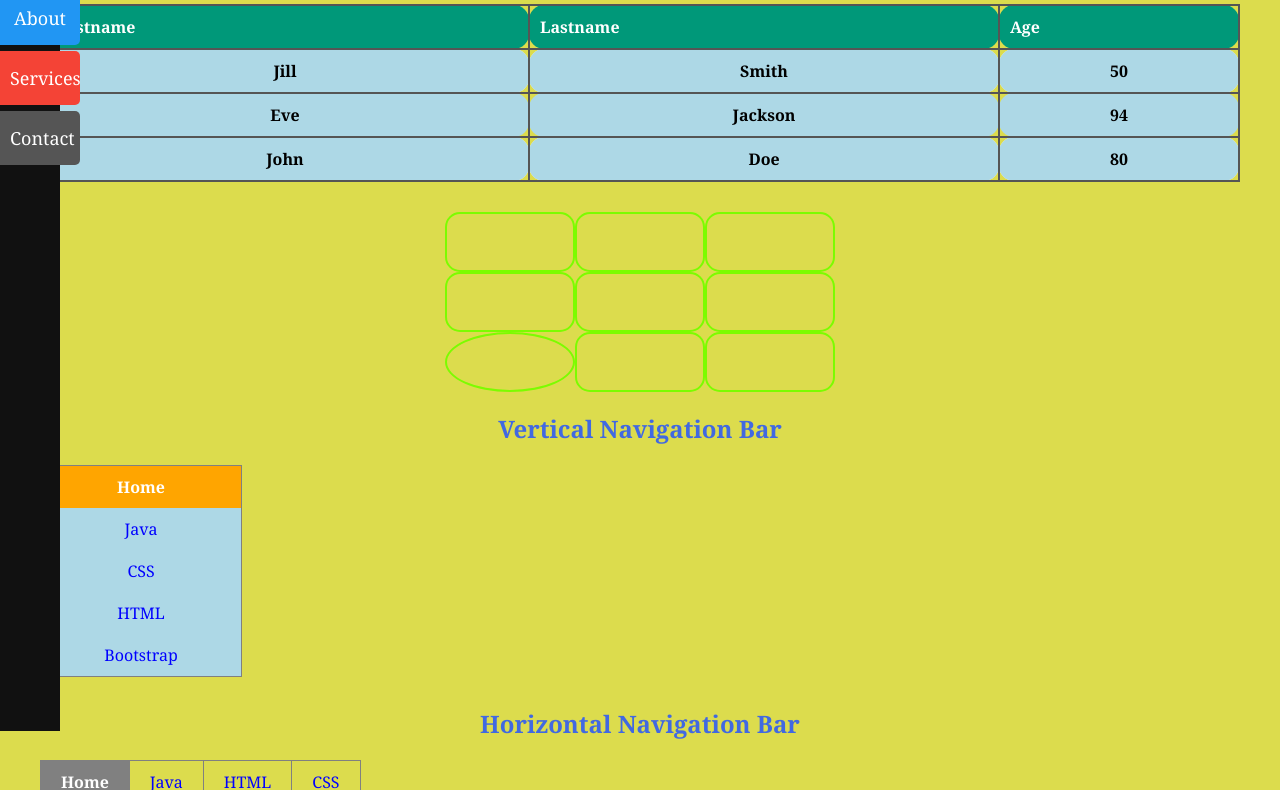
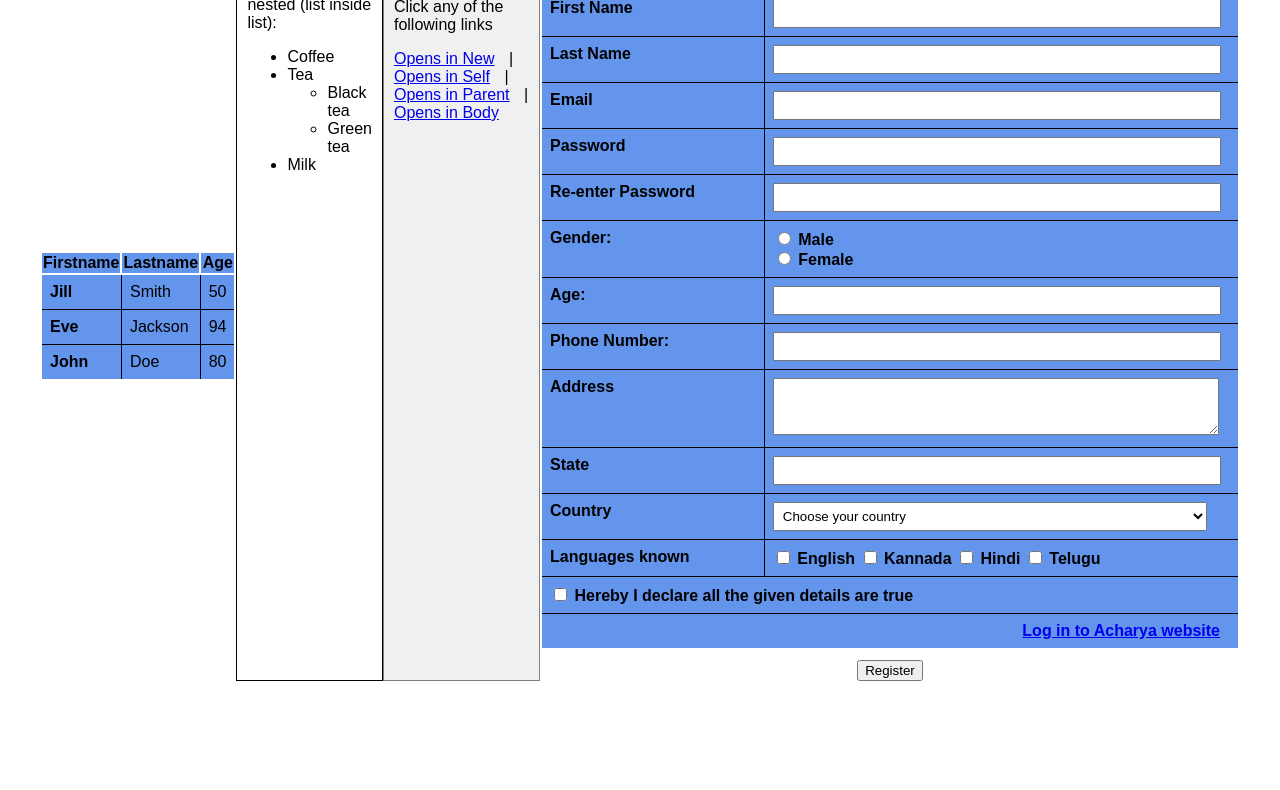
Before and after one commit to hmBRUNDA1/HTMLWEEK1, a plain HTML site: page index.html in a window 1280 px wide. Shown: the part 89-879 px from the top of the page. After the commit the page ends 810 px from the top, so only its background shows below. Drawn offline with Linux system fonts and the light colour scheme.

Commit message:
Update index.html

```diff
--- a/index.html
+++ b/index.html
@@ -1,407 +1,247 @@
+<!DOCTYPE html>
+<html lang="en">
+    <head>
+        <meta charset="UTF-8">
+        <meta name="viewport" content="width=device-width,intial-scale=1.0">
+        <title>Task 1</title>
+        <style>
+            table, th, td {
+                border: 2px solid white;
+                border-collapse: collapse;
+            }
+
+            table {
+                width: 60%;
+                background-color: cornflowerblue;
+                margin: 20px auto;
+            }
+
+
+        </style>
+    </head>
+    <body>
+        <table >
+            <thead>
+                <tr>
+                    <th>Firstname</th>
+                    <th>Lastname</th>
+                    <th>Age</th>
+                </tr>
+            </thead>
+            <tbody>
+                <tr>
+                    <td>Jill</td>
+                    <td>Smith</td>
+                    <td>50</td>
+                </tr>
+            <tbody>
+                <tr>
+                    <td>Eve</td>
+                    <td>Jackson</td>
+                    <td>94</td>
+                </tr>
+            </tbody>
+            <tbody>
+                <tr>
+                    <td>John</td>
+                    <td>Doe</td>
+                    <td>80</td>
+                </tr>
+            </tbody>
+            </tbody>
+        </table>
+    </body>
+</html>
 <!DOCTYPE html>
 <html>
 <head>
-  <title>Task 1</title>
+  <title>Task 2</title>
   <style>
-    body {
-      font-family: Arial, sans-serif;
-      text-align: center;
-      margin: 40px;
+    .box {
+      border: 1px solid black;
+      width: 250px;
+      padding: 10px;
     }
-
-    h2 {
-      color: #4169E1;
+    .links {
+      border: 1px solid gray;
+      background-color: #f0f0f0;
+      padding: 10px;
+      width: fit-content;
+      margin-top: 20px;
     }
-
-    table {
-      margin: 0 auto 30px auto;
-      border-collapse: separate;
-      border-spacing: 10px;
-    }
-
-    th, td {
-      background-color: #add8e6;
-      border: 2px solid #555;
-      padding: 10px 20px;
-      font-weight: bold;
-      border-radius: 15px;
-    }
-
-    th {
-      background-color: #b0e0e6;
-    }
-
-    .grid-container {
-      display: grid;
-      grid-template-columns: repeat(3, 130px);
-      grid-template-rows: repeat(3, 60px);
-      gap: 0;
-      justify-content: center;
-      margin-top: 10px;
-    }
-
-    .shape {
-      width: 130px;
-      height: 60px;
-      border: 2px solid #7CFC00;
-      border-radius: 15px;
-      box-sizing: border-box;
-    }
-
-    .oval {
-      border-radius: 50%;
+    a {
+      margin-right: 10px;
     }
   </style>
 </head>
 <body>
-  <h2>Task 1</h2>
-  <table>
-    <tr><th>Firstname</th><th>Lastname</th><th>Age</th></tr>
-    <tr><td>Jill</td><td>Smith</td><td>50</td></tr>
-    <tr><td>Eve</td><td>Jackson</td><td>94</td></tr>
-    <tr><td>John</td><td>Doe</td><td>80</td></tr>
-  </table>
-  <div class="grid-container">
-    <div class="shape"></div><div class="shape"></div><div class="shape"></div>
-    <div class="shape"></div><div class="shape"></div><div class="shape"></div>
-    <div class="shape oval"></div><div class="shape"></div><div class="shape"></div>
+    <div class="box">
+      <p>Lists can be nested (list inside list):</p>
+      <ul>
+        <li>Coffee</li>
+        <li>Tea
+          <ul type="circle">
+            <li>Black tea</li>
+            <li>Green tea</li>
+          </ul>
+        </li>
+        <li>Milk</li>
+      </ul>
+    </div>
+    <div class="links">
+      <p>Click any of the following links</p>
+      <a href="#" target="_blank">Opens in New</a> |
+      <a href="#">Opens in Self</a> |
+      <a href="../index.html">Opens in Parent</a> |
+      <a href="#body">Opens in Body</a>
+    </div>
   </div>
 </body>
 </html>
-
-<!-- Task 2 -->
 <!DOCTYPE html>
-<html lang="en">
+<html>
 <head>
-  <meta charset="UTF-8">
-  <title>Task 2 - Navigation Bars</title>
+  <title>Registration Form</title>
   <style>
     body {
       font-family: Arial, sans-serif;
       margin: 40px;
-      background-color: #f9f9f9;
+      display: flex;
+      justify-content: center;
     }
-    .vertical-nav, .horizontal-nav {
-      margin-bottom: 30px;
+    table {
+      border-collapse: collapse;
+      width: 700px;
+      margin: auto;
     }
-    .vertical-nav {
-      width: 200px;
-      background-color: lightblue;
-      border: 1px solid gray;
+    td {
+      border: 1px solid black;
+      padding: 8px;
+      vertical-align: top;
     }
-    .vertical-nav a {
-      display: block;
-      padding: 10px;
-      text-decoration: none;
+    .title {
+      text-align: center;
+      font-size: 20px;
       color: blue;
+      font-weight: bold;
+      margin-bottom: 15px;
     }
-    .vertical-nav a:first-child {
-      background-color: orange;
-      color: white;
+    .submit-row {
+      text-align: center;
+      padding-top: 10px;
+    }
+    label, td:first-child {
       font-weight: bold;
     }
-    .horizontal-nav {
-      display: flex;
-      border: 1px solid gray;
-      width: fit-content;
+    .right-align {
+      text-align: right;
     }
-    .horizontal-nav a {
-      padding: 10px 20px;
-      text-decoration: none;
-      color: blue;
-      border-right: 1px solid gray;
+    input[type="text"],
+    input[type="email"],
+    input[type="password"],
+    input[type="number"],
+    input[type="tel"],
+    textarea,
+    select {
+      width: 95%;
+      padding: 5px;
     }
-    .horizontal-nav a:first-child {
-      background-color: gray;
-      color: white;
-      font-weight: bold;
+    textarea {
+      resize: vertical;
     }
-    .horizontal-nav a:last-child {
-      border-right: none;
+    .gender-options label {
+      display: block;
     }
   </style>
 </head>
 <body>
-  <h2>Vertical Navigation Bar</h2>
-  <div class="vertical-nav">
-    <a href="#">Home</a>
-    <a href="#">Java</a>
-    <a href="#">CSS</a>
-    <a href="#">HTML</a>
-    <a href="#">Bootstrap</a>
+
+  <div>
+    <div class="title">Registration form</div>
+
+    <form>
+      <table>
+        <tr>
+          <td>First Name</td>
+          <td><input type="text" name="firstname" /></td>
+        </tr>
+        <tr>
+          <td>Last Name</td>
+          <td><input type="text" name="lastname" /></td>
+        </tr>
+        <tr>
+          <td>Email</td>
+          <td><input type="email" name="email" /></td>
+        </tr>
+        <tr>
+          <td>Password</td>
+          <td><input type="password" name="password" /></td>
+        </tr>
+        <tr>
+          <td>Re-enter Password</td>
+          <td><input type="password" name="repassword" /></td>
+        </tr>
+        <tr>
+          <td>Gender:</td>
+          <td class="gender-options">
+            <label><input type="radio" name="gender" value="male" /> Male</label>
+            <label><input type="radio" name="gender" value="female" /> Female</label>
+          </td>
+        </tr>
+        <tr>
+          <td>Age:</td>
+          <td><input type="number" name="age" /></td>
+        </tr>
+        <tr>
+          <td>Phone Number:</td>
+          <td><input type="tel" name="phone" /></td>
+        </tr>
+        <tr>
+          <td>Address</td>
+          <td><textarea name="address" rows="3"></textarea></td>
+        </tr>
+        <tr>
+          <td>State</td>
+          <td><input type="text" name="state" /></td>
+        </tr>
+        <tr>
+          <td>Country</td>
+          <td>
+            <select name="country">
+              <option>Choose your country</option>
+              <option>India</option>
+              <option>USA</option>
+              <option>UK</option>
+              <option>Other</option>
+            </select>
+          </td>
+        </tr>
+        <tr>
+          <td>Languages known</td>
+          <td>
+            <label><input type="checkbox" name="lang" value="English" /> English</label>
+            <label><input type="checkbox" name="lang" value="Kannada" /> Kannada</label>
+            <label><input type="checkbox" name="lang" value="Hindi" /> Hindi</label>
+            <label><input type="checkbox" name="lang" value="Telugu" /> Telugu</label>
+          </td>
+        </tr>
+        <tr>
+          <td colspan="2">
+            <label><input type="checkbox" name="agree" required />
+            Hereby I declare all the given details are true</label>
+          </td>
+        </tr>
+        <tr>
+          <td colspan="2" class="right-align">
+            <a href="https://acharya.ac.in" target="_blank">Log in to Acharya website</a>
+          </td>
+        </tr>
+      </table>
+      <div class="submit-row">
+        <input type="submit" value="Register" />
+      </div>
+    </form>
   </div>
-  <h2>Horizontal Navigation Bar</h2>
-  <div class="horizontal-nav">
-    <a href="#">Home</a>
-    <a href="#">Java</a>
-    <a href="#">HTML</a>
-    <a href="#">CSS</a>
-  </div>
+
 </body>
 </html>
-
-<!-- Task 3 -->
-<!DOCTYPE html>
-<html lang="en">
-<head>
-  <meta charset="UTF-8">
-  <title>Task 3 - Table</title>
-  <style>
-    body {
-      font-family: Arial, sans-serif;
-      margin: 40px;
-      background-color: #f9f9f9;
-    }
-    table {
-      width: 100%;
-      border-collapse: collapse;
-      margin-top: 20px;
-    }
-    th {
-      background-color: #009879;
-      color: white;
-      padding: 10px;
-      text-align: left;
-    }
-    td {
-      padding: 10px;
-    }
-    tr:nth-child(even) {
-      background-color: #f2f2f2;
-    }
-    tr:hover {
-      background-color: #e6f7ff;
-    }
-  </style>
-</head>
-<body>
-  <table>
-    <tr><th>Company</th><th>Contact</th><th>Country</th></tr>
-    <tr><td>Alfreds Futterkiste</td><td>Maria Anders</td><td>Germany</td></tr>
-    <tr><td>Berglunds snabbköp</td><td>Christina Berglund</td><td>Sweden</td></tr>
-    <tr><td>Centro comercial Moctezuma</td><td>Francisco Chang</td><td>Mexico</td></tr>
-    <tr><td>Ernst Handel</td><td>Roland Mendel</td><td>Austria</td></tr>
-    <tr><td>Island Trading</td><td>Helen Bennett</td><td>UK</td></tr>
-    <tr><td>Königlich Essen</td><td>Philip Cramer</td><td>Germany</td></tr>
-    <tr><td>Laughing Bacchus Winecellars</td><td>Yoshi Tannamuri</td><td>Canada</td></tr>
-    <tr><td>Magazzini Alimentari Riuniti</td><td>Giovanni Rovelli</td><td>Italy</td></tr>
-  </table>
-</body>
-</html>
-
-<!-- Task 4 -->
-<!DOCTYPE html>
-<html lang="en">
-<head>
-  <meta charset="UTF-8">
-  <title>Task 4 - Hoverable Sidenav</title>
-  <style>
-    body {
-      font-family: Arial, sans-serif;
-      margin: 0;
-    }
-    .sidenav {
-      height: 100%;
-      width: 60px;
-      position: fixed;
-      top: 0;
-      left: 0;
-      background-color: #111;
-      padding-top: 20px;
-    }
-    .sidenav a {
-      position: absolute;
-      left: 0;
-      transition: 0.3s;
-      padding: 15px 10px;
-      text-decoration: none;
-      font-size: 18px;
-      color: white;
-      width: 60px;
-      text-align: center;
-      border-radius: 0 5px 5px 0;
-    }
-    .sidenav a:hover {
-      width: 200px;
-      text-align: left;
-      padding-left: 20px;
-    }
-    .green { top: 20px; background-color: #04AA6D; }
-    .blue { top: 80px; background-color: #2196F3; }
-    .red { top: 140px; background-color: #f44336; }
-    .gray { top: 200px; background-color: #555; }
-    .main {
-      margin-left: 160px;
-      padding: 20px;
-    }
-  </style>
-</head>
-<body>
-  <div class="sidenav">
-    <a href="#" class="green">Home</a>
-    <a href="#" class="blue">About</a>
-    <a href="#" class="red">Services</a>
-    <a href="#" class="gray">Contact</a>
-  </div>
-  <div class="main">
-    <h2>Hoverable Sidenav Buttons</h2>
-    <p>Hover over the buttons in the left side navigation to open them.</p>
-  </div>
-</body>
-</html>
-
-<!-- Task 5 -->
-<!DOCTYPE html>
-<html lang="en">
-<head>
-  <meta charset="UTF-8">
-  <title>Task 5 - Login Form</title>
-  <style>
-    body {
-      font-family: Arial, sans-serif;
-      background-color: #fff;
-    }
-    .login-container {
-      width: 350px;
-      margin: 0 auto;
-      border: 1px solid #ddd;
-      padding: 30px;
-      border-radius: 8px;
-      box-shadow: 0 0 10px rgba(0,0,0,0.1);
-    }
-    .avatar {
-      display: block;
-      margin: 0 auto 20px;
-      width: 120px;
-      height: 120px;
-      border-radius: 50%;
-    }
-    input[type="text"], input[type="password"] {
-      width: 100%;
-      padding: 12px;
-      margin: 8px 0;
-      border: 1px solid #ccc;
-      border-radius: 4px;
-    }
-    button.login-btn {
-      width: 100%;
-      background-color: #4CAF50;
-      color: white;
-      padding: 12px;
-      border: none;
-      border-radius: 4px;
-      cursor: pointer;
-    }
-    .remember-container {
-      margin: 10px 0;
-    }
-    .bottom-container {
-      display: flex;
-      justify-content: space-between;
-      align-items: center;
-      margin-top: 20px;
-    }
-    .cancel-btn {
-      background-color: #f44336;
-      color: white;
-      padding: 10px 18px;
-      border: none;
-      border-radius: 4px;
-      cursor: pointer;
-    }
-    .psw a {
-      color: #4CAF50;
-      text-decoration: none;
-    }
-  </style>
-</head>
-<body>
-  <h1>Task 5</h1>
-  <div class="login-container">
-    <img src="https://cdn-icons-png.flaticon.com/512/3135/3135715.png" alt="Avatar" class="avatar">
-    <label for="username"><b>Username</b></label>
-    <input type="text" placeholder="Enter Username" name="username" required>
-    <label for="password"><b>Password</b></label>
-    <input type="password" placeholder="Enter Password" name="password" required>
-    <button class="login-btn" type="submit">Login</button>
-    <div class="remember-container">
-      <input type="checkbox" checked="checked"> Remember me
-    </div>
-    <div class="bottom-container">
-      <button type="button" class="cancel-btn">Cancel</button>
-      <div class="psw">
-        <a href="#">Forgot password?</a>
-      </div>
-    </div>
-  </div>
-</body>
-</html>
-
-<!-- Styled Page Example -->
-<!DOCTYPE html>
-<html lang="en">
-<head>
-  <meta charset="UTF-8">
-  <title>My First Styled Page</title>
-  <style>
-    body {
-      background-color: #dcdc4d;
-      font-family: Georgia, serif;
-      margin: 40px;
-    }
-    #container {
-      width: 600px;
-      border: 1px dotted #999;
-      padding: 20px;
-      background-color: #dcdc4d;
-    }
-    #nav {
-      float: left;
-      width: 150px;
-      margin-right: 20px;
-    }
-    #nav ul {
-      list-style-type: none;
-      padding: 0;
-    }
-    #nav ul li a {
-      display: block;
-      padding: 4px;
-      background-color: white;
-      border-left: 10px solid black;
-      text-decoration: none;
-      color: blue;
-    }
-    #content {
-      overflow: hidden;
-    }
-    #footer {
-      margin-top: 20px;
-      font-size: 0.9em;
-      font-style: italic;
-      color: #333;
-    }
-  </style>
-</head>
-<body>
-  <div id="container">
-    <h1>My first styled page</h1>
-    <div id="nav">
-      <ul>
-        <li><a href="#">Home page</a></li>
-        <li><a href="#">Musings</a></li>
-        <li><a href="#">My town</a></li>
-        <li><a href="#">Links</a></li>
-      </ul>
-    </div>
-    <div id="content">
-      <p>Welcome to my styled page!</p>
-      <p>It lacks images, but at least it has style. And it has links, even if they don't go anywhere...</p>
-      <p>There should be more here, but I don't know what yet.</p>
-    </div>
-    <div id="footer">
-      <p>Made 5 April 2004<br>by <i>myself</i>.</p>
-    </div>
-  </div>
-</body>
-</html>
```
